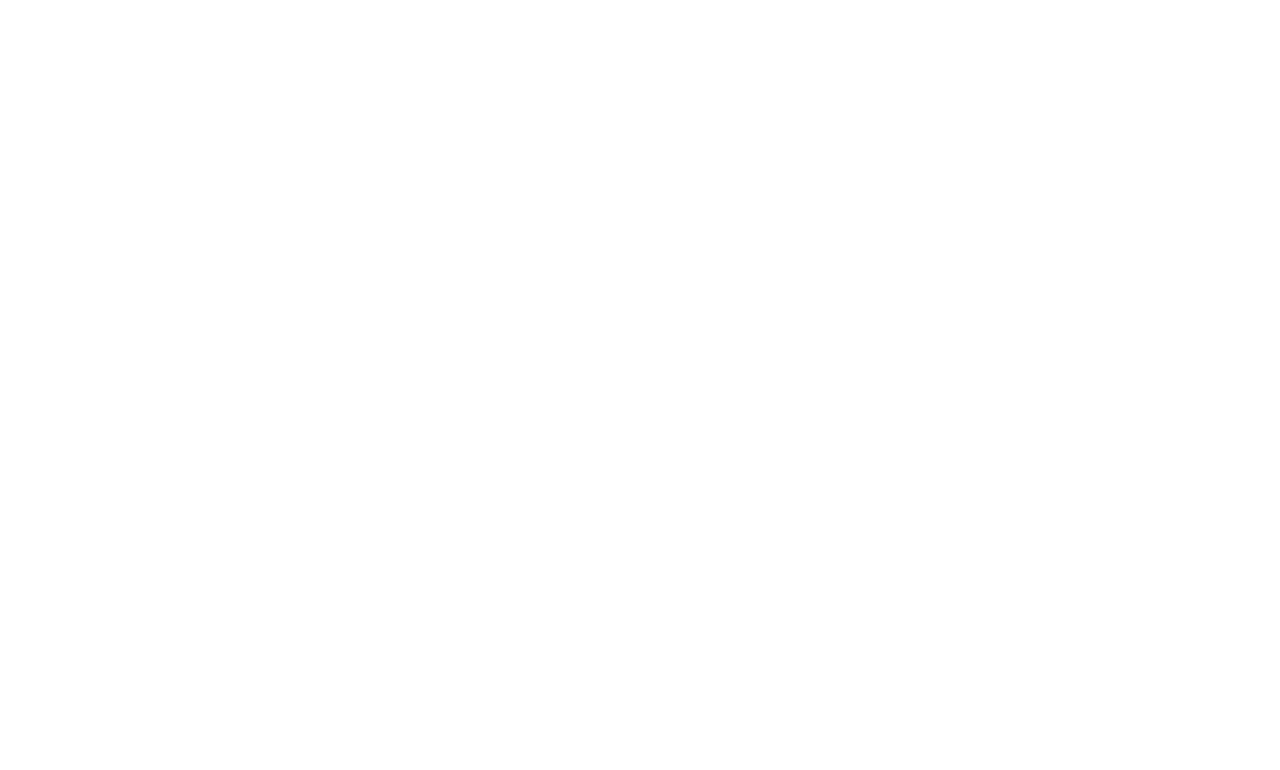
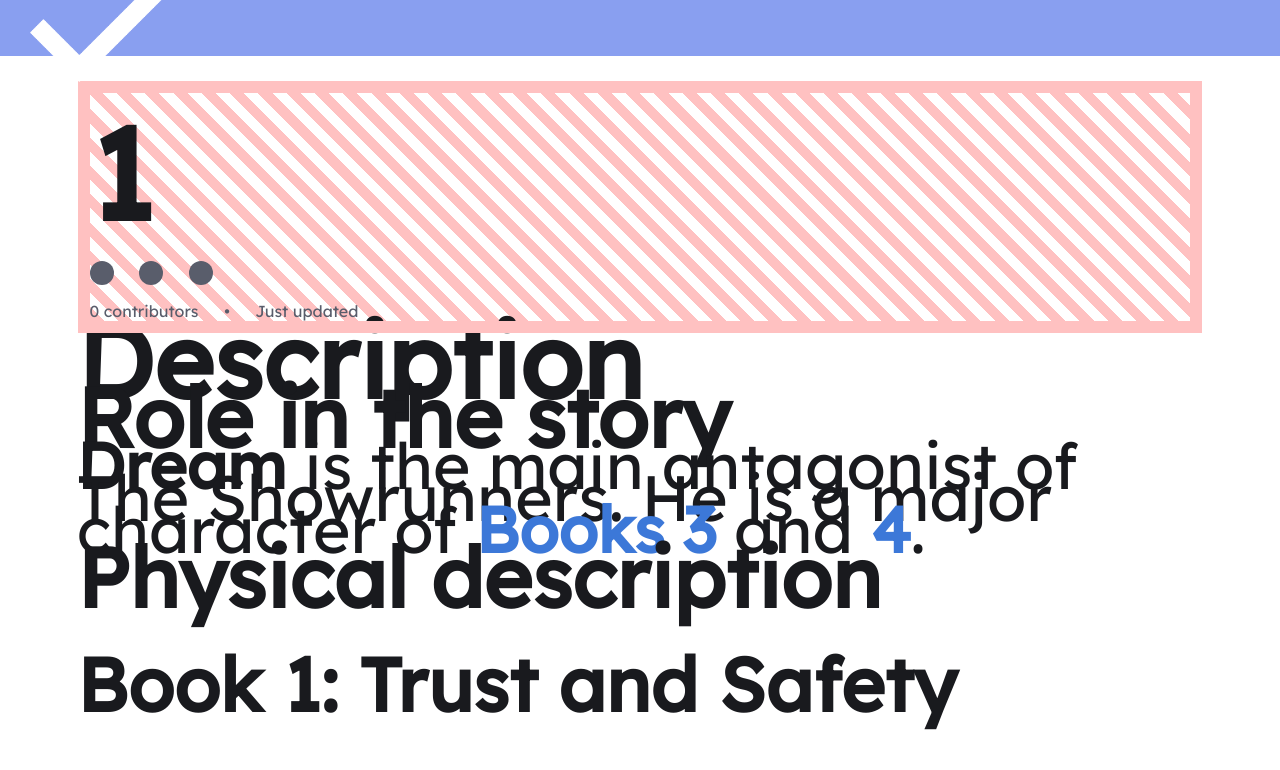
Before and after one commit to Makuwro/dragowik, a React (Create React App) app: page /wiki/article/1/edit in a window 1280 px wide. Shown: the top 770 px of the page. Built offline with nearby package versions, Linux system fonts and the light colour scheme.

Commit message:
Add editor comp

```diff
--- a/src/App.js
+++ b/src/App.js
@@ -6,6 +6,7 @@
 import Outline from "./comps/Outline";
 import UserRegistration from "./comps/UserRegistration";
 import UserLogin from "./comps/UserLogin";
+import Editor from "./comps/Editor";
 import {Switch, Route, BrowserRouter as Router} from "react-router-dom";
 
 class App extends React.Component {
@@ -36,7 +37,14 @@
       <div id="app">
         <Router>
           <Switch>
-            <Route path="/wiki/article/Dream">
+            <Route exact path="/wiki/article/:name/edit">
+              <Helmet>
+                <title>Editing Dream - The Showrunners Wiki</title>
+              </Helmet>
+              <Editor content={this.headers} />
+            </Route>
+
+            <Route exact path="/wiki/article/Dream">
               <Helmet>
                 <title>Dream - The Showrunners Wiki</title>
               </Helmet>
@@ -54,7 +62,7 @@
               <Article articleName="Book 3" content={this.headers} />
             </Route>
 
-            <Route path="/wiki/register">
+            <Route exact path="/wiki/register">
               <Helmet>
                 <title>Sign up to contribute to The Showrunners Wiki</title>
               </Helmet>
@@ -62,7 +70,7 @@
               <UserRegistration />
             </Route>
 
-            <Route path="/wiki/login">
+            <Route exact path="/wiki/login">
               <Helmet>
                 <title>Welcome back to The Showrunners Wiki</title>
               </Helmet>
--- /dev/null
+++ b/src/comps/Editor.js
@@ -0,0 +1,49 @@
+import React from "react";
+import "../styles/article.css";
+import "../styles/editor.css";
+import {useRouteMatch, withRouter} from "react-router-dom";
+import parse, {domToReact} from "html-react-parser";
+
+class Editor extends React.Component {
+
+  constructor(props) {
+    super(props);
+    this.state = {
+      articleName: this.props.match.params.name
+    };
+  };
+
+  render() {
+    return (
+      <div>
+        <header id="editor-format">
+          <button id="editor-format-finished">
+            <img src="/icons/checkmark.png" />
+          </button>
+        </header>
+        <article>
+          <div id="article-metadata" className="uneditable">
+            <h1 id="article-name">{this.state.articleName}</h1>
+            <div id="article-contributors">
+              <div id="article-contributor-bubbles">
+                <span></span>
+                <span></span>
+                <span></span>
+              </div>
+              <span id="article-contributors-amount">0 contributors</span>
+              <span id="article-contribs-divider">•</span>
+              <span id="article-update-time">Just updated</span>
+            </div>
+          </div>
+          <div id="article-content">{
+            this.props.content.map((element) => {
+              return parse("<" + element[0] + ' contenteditable="true">' + element[1] + "<" + element[0] + "/>")
+            })
+          }</div>
+        </article>
+      </div>
+    );
+  };
+};
+
+export default withRouter(Editor);
--- a/src/styles/article.css
+++ b/src/styles/article.css
@@ -57,3 +57,7 @@
   text-decoration: none;
   font-weight: bold;
 }
+
+#article-content:focus, #article-content h1:focus, #article-content h2:focus, #article-content h3:focus, #article-content div:focus {
+  outline: none;
+}
--- /dev/null
+++ b/src/styles/editor.css
@@ -0,0 +1,32 @@
+header {
+  position: fixed;
+  width: 100%;
+  display: flex;
+  align-items: center;
+}
+
+article {
+  padding: 10vh 6vw;
+  margin: 0;
+}
+
+#editor-format-finished {
+  width: 12vw;
+  height: 12vw;
+  padding: 0.3rem;
+  background: transparent;
+  margin-left: 2%;
+  border: transparent;
+}
+
+#editor-format-finished img {
+  width: 100%;
+  height: 100%;
+  filter: invert(1);
+}
+
+.uneditable {
+  background: repeating-linear-gradient(45deg, #ffc1c1, #ffc1c1 10px, white 10px, white 20px);
+  outline: 1vw solid #ffc1c1;
+  margin: 1vw;
+}
```
Also changed, not shown: public/icons/checkmark.png (added).
